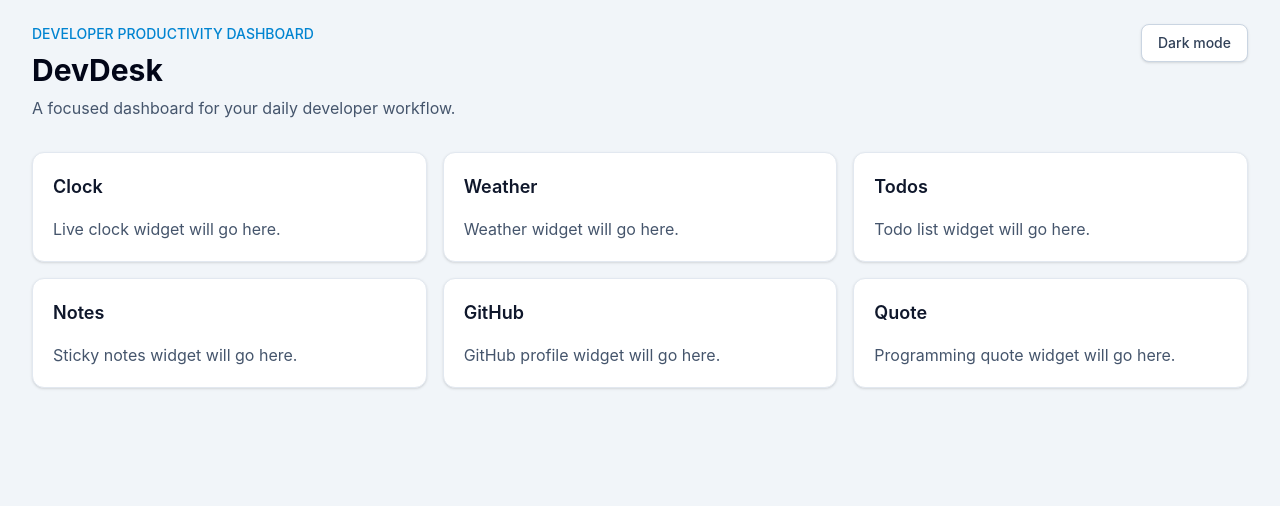
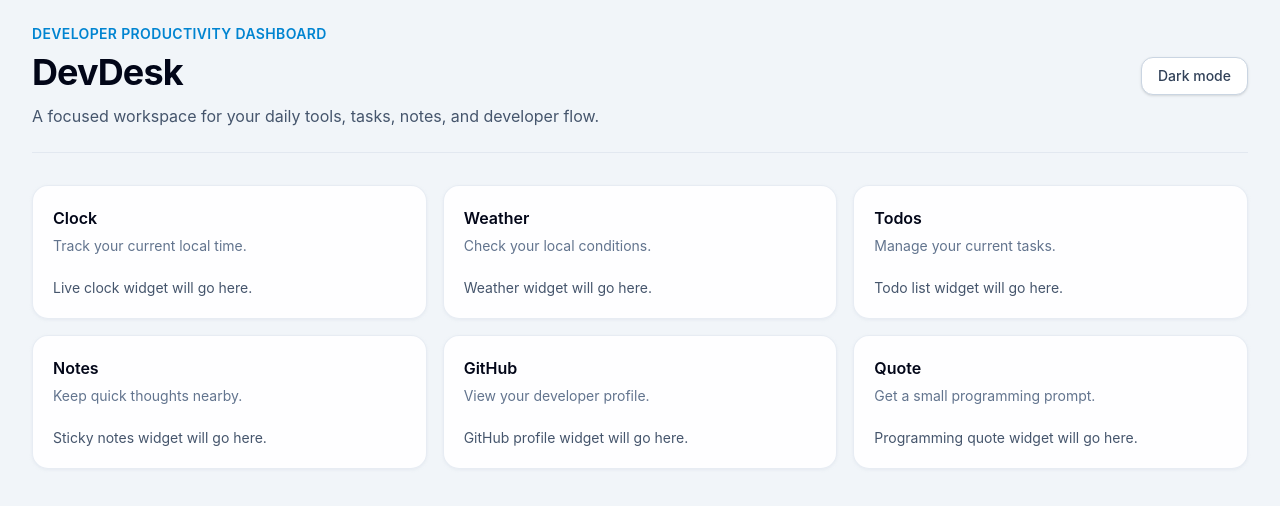
Before and after one commit to DrSeed-dev/devdesk, a React (Vite) app: page / in a window 1280 px wide. Shown: the top 506 px of the page. Built offline with nearby package versions, Linux system fonts and the light colour scheme.

Commit message:
Improve visual design foundation

```diff
--- a/src/App.tsx
+++ b/src/App.tsx
@@ -6,16 +6,21 @@ function App() {
   const { theme, toggleTheme } = useTheme();
 
   return (
-    <main className="min-h-screen bg-slate-100 px-4 py-6 text-slate-950 transition dark:bg-slate-950 dark:text-slate-100 sm:px-6 lg:px-8">
-      <div className="mx-auto max-w-7xl">
-        <header className="mb-8 flex flex-col gap-4 sm:flex-row sm:items-start sm:justify-between">
+    <main className="min-h-screen bg-slate-100 text-slate-950 transition dark:bg-slate-950 dark:text-slate-100">
+      <div className="mx-auto flex min-h-screen w-full max-w-7xl flex-col px-4 py-6 sm:px-6 lg:px-8">
+        <header className="mb-8 flex flex-col gap-5 border-b border-slate-200 pb-6 dark:border-slate-800 sm:flex-row sm:items-center sm:justify-between">
           <div>
-            <p className="text-sm font-medium uppercase text-sky-600 dark:text-sky-400">
+            <p className="text-sm font-semibold uppercase tracking-wide text-sky-600 dark:text-sky-400">
               Developer Productivity Dashboard
             </p>
-            <h1 className="mt-2 text-3xl font-bold">DevDesk</h1>
-            <p className="mt-2 max-w-2xl text-slate-600 dark:text-slate-400">
-              A focused dashboard for your daily developer workflow.
+
+            <h1 className="mt-2 text-3xl font-bold tracking-tight text-slate-950 dark:text-white sm:text-4xl">
+              DevDesk
+            </h1>
+
+            <p className="mt-3 max-w-2xl text-sm leading-6 text-slate-600 dark:text-slate-400 sm:text-base">
+              A focused workspace for your daily tools, tasks, notes, and
+              developer flow.
             </p>
           </div>
 
@@ -23,27 +28,27 @@ function App() {
         </header>
 
         <section className="grid gap-4 md:grid-cols-2 xl:grid-cols-3">
-          <Card title="Clock">
+          <Card title="Clock" description="Track your current local time.">
             <p>Live clock widget will go here.</p>
           </Card>
 
-          <Card title="Weather">
+          <Card title="Weather" description="Check your local conditions.">
             <p>Weather widget will go here.</p>
           </Card>
 
-          <Card title="Todos">
+          <Card title="Todos" description="Manage your current tasks.">
             <p>Todo list widget will go here.</p>
           </Card>
 
-          <Card title="Notes">
+          <Card title="Notes" description="Keep quick thoughts nearby.">
             <p>Sticky notes widget will go here.</p>
           </Card>
 
-          <Card title="GitHub">
+          <Card title="GitHub" description="View your developer profile.">
             <p>GitHub profile widget will go here.</p>
           </Card>
 
-          <Card title="Quote">
+          <Card title="Quote" description="Get a small programming prompt.">
             <p>Programming quote widget will go here.</p>
           </Card>
         </section>
--- a/src/components/ui/Card.tsx
+++ b/src/components/ui/Card.tsx
@@ -2,16 +2,26 @@ import type { ReactNode } from "react";
 
 type CardProps = {
   title: string;
+  description?: string;
   children: ReactNode;
 };
 
-function Card({ title, children }: CardProps) {
+function Card({ title, description, children }: CardProps) {
   return (
-    <section className="rounded-xl border border-slate-200 bg-white p-5 shadow-sm transition dark:border-slate-800 dark:bg-slate-900">
-      <h2 className="text-lg font-semibold text-slate-900 dark:text-slate-100">
-        {title}
-      </h2>
-      <div className="mt-4 text-slate-600 dark:text-slate-400">
+    <section className="rounded-2xl border border-slate-200/80 bg-white/90 p-5 shadow-sm shadow-slate-200/70 transition hover:-translate-y-0.5 hover:shadow-md dark:border-slate-800 dark:bg-slate-900/90 dark:shadow-none">
+      <div>
+        <h2 className="text-base font-semibold text-slate-950 dark:text-slate-100">
+          {title}
+        </h2>
+
+        {description ? (
+          <p className="mt-1 text-sm leading-6 text-slate-500 dark:text-slate-400">
+            {description}
+          </p>
+        ) : null}
+      </div>
+
+      <div className="mt-5 text-sm text-slate-600 dark:text-slate-300">
         {children}
       </div>
     </section>
--- a/src/components/ui/ThemeToggle.tsx
+++ b/src/components/ui/ThemeToggle.tsx
@@ -10,7 +10,7 @@ function ThemeToggle({ theme, onToggleTheme }: ThemeToggleProps) {
     <button
       type="button"
       onClick={onToggleTheme}
-      className="rounded-lg border border-slate-300 bg-white px-4 py-2 text-sm font-medium text-slate-700 shadow-sm transition hover:bg-slate-50 dark:border-slate-700 dark:bg-slate-900 dark:text-slate-200 dark:hover:bg-slate-800"
+      className="inline-flex items-center justify-center rounded-xl border border-slate-300 bg-white px-4 py-2 text-sm font-medium text-slate-700 shadow-sm transition hover:bg-slate-50 focus:outline-none focus:ring-2 focus:ring-sky-500 focus:ring-offset-2 dark:border-slate-700 dark:bg-slate-900 dark:text-slate-200 dark:hover:bg-slate-800 dark:focus:ring-offset-slate-950"
     >
       {isDark ? "Light mode" : "Dark mode"}
     </button>
--- a/src/index.css
+++ b/src/index.css
@@ -1,5 +1,15 @@
 @import "tailwindcss";
 @custom-variant dark (&:where(.dark, .dark *));
+
+:root {
+  font-family:
+    Inter, ui-sans-serif, system-ui, -apple-system, BlinkMacSystemFont,
+    "Segoe UI", sans-serif;
+  font-synthesis: none;
+  text-rendering: optimizeLegibility;
+  -webkit-font-smoothing: antialiased;
+  -moz-osx-font-smoothing: grayscale;
+}
 
 body {
   margin: 0;
```
